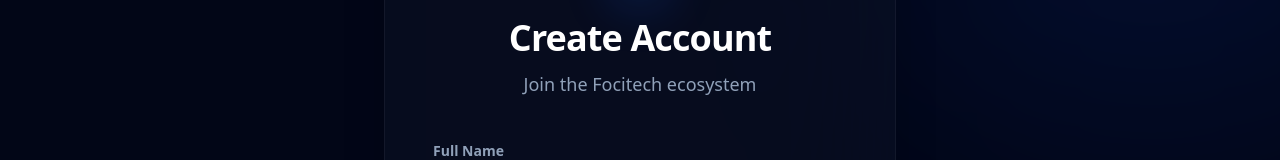
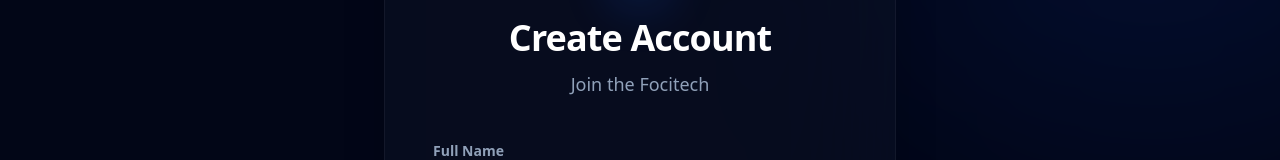
Before and after one commit to DeepeshSharma11/TECHFOCI, a React (Vite) app in the folder focitech-frontend/: page /signup in a window 1280 px wide. Shown: the part 127-287 px from the top of the page. Built offline with nearby package versions, Linux system fonts and the light colour scheme; no server answers.

Commit message:
change login page content

```diff
--- a/focitech-frontend/src/pages/Signup.jsx
+++ b/focitech-frontend/src/pages/Signup.jsx
@@ -45,7 +45,7 @@
               <UserPlus className="text-white w-10 h-10" />
             </motion.div>
             <h1 className="text-4xl font-black text-white tracking-tight">Create Account</h1>
-            <p className="text-slate-400 mt-3 font-medium text-lg">Join the Focitech ecosystem</p>
+            <p className="text-slate-400 mt-3 font-medium text-lg">Join the Focitech</p>
           </div>
 
           {error && (
```
